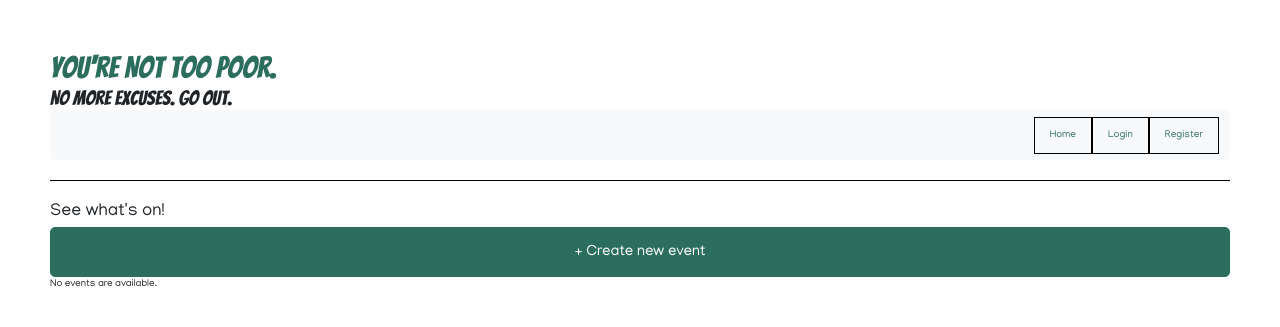
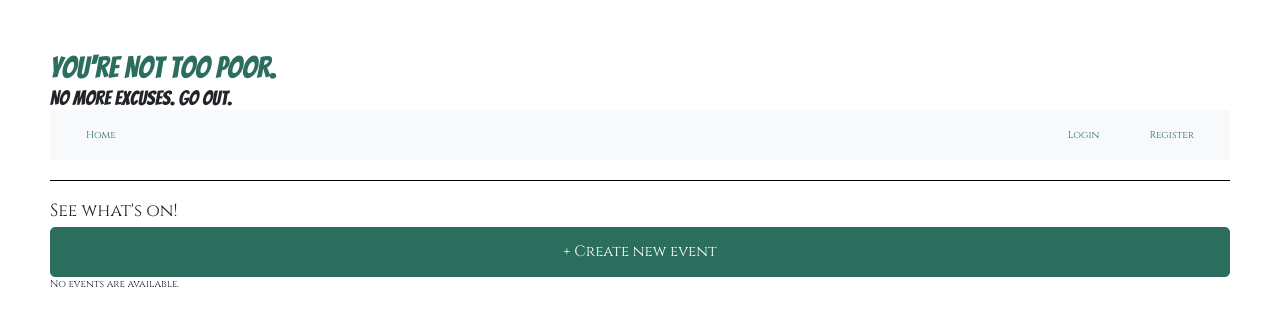
Before and after one commit to sarahlevins/FreeEventFinder, a Django app: page /event-finder/ in a window 1280 px wide. Shown: the top 327 px of the page. Run offline with Django 3.2, Linux system fonts and the light colour scheme; data that the repository does not hold is empty; some libraries are stand-ins or nearby versions.

Commit message:
got navbar to work

```diff
--- a/eventFinderApp/static/eventFinderApp/style.css
+++ b/eventFinderApp/static/eventFinderApp/style.css
@@ -4,7 +4,7 @@ html {
 
 body {
     margin: 50px;
-    font-family: 'Manjari', sans-serif;
+    font-family: 'Cinzel', sans-serif;
 }
 
 h1 {
@@ -20,37 +20,31 @@ h2 {
 }
 
 header {
-    display: flex-wrap;
-    justify-content: space-between;
-    align-items: center;
     border-bottom: 1px solid #000;
     margin-bottom: 20px;
 }
 
 nav a {
-    /* margin: 0 10px; */
+    margin: 0 10px;
 }
 
 a {
     color: #2b6e5e;
-    font-family: 'Manjari', sans-serif;
+    font-family: 'Cinzel', sans-serif;
 
 }
 
-.navbar {
-    justify-content: right;
-}
-
-.nav-item{
-    border: 1px solid #000;
-
+#navbar-wrapper{
+    display: flex;
+    flex-grow: 1;
+    justify-content: space-between;
 }
 
 #new-event {
     width: 100%;
     background-color: #2b6e5e;
     color: #fff;
-    font-family: 'Manjari', sans-serif;
+    font-family: 'Cinzel', sans-serif;
     border: 1px solid #2b6e5e;
     border-radius: 5px;
     font-size: 1.5rem;
--- a/eventFinderApp/templates/eventFinderApp/nav.html
+++ b/eventFinderApp/templates/eventFinderApp/nav.html
@@ -1,6 +1,8 @@
 {% load static %}
 
+
 <nav class = "navbar bg-light">
+        <div id="navbar-wrapper">
         <div>
             <ul class="nav">
                 <li class="nav-item">
@@ -32,4 +34,5 @@
             </ul>
             {% endif %}
         </div>
+        </div>
     </nav>
```
Lines whose indentation alone changed are shown as unchanged.
